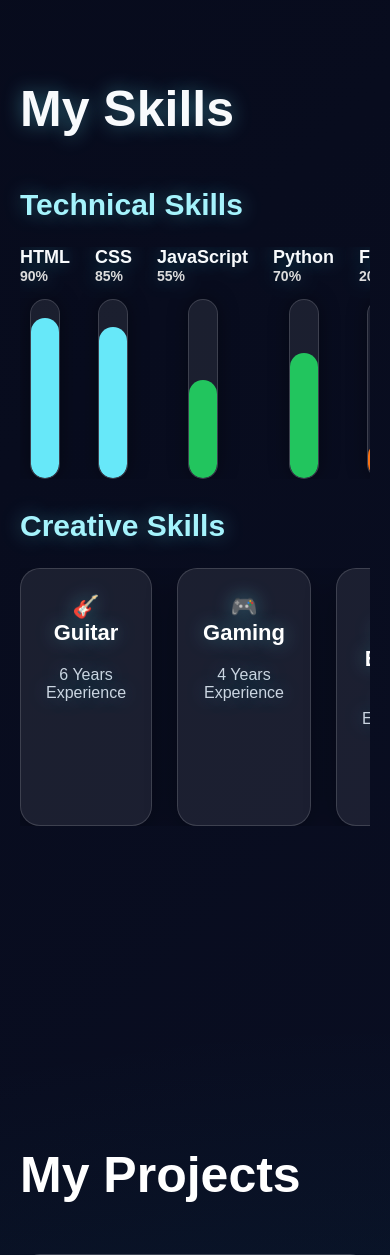
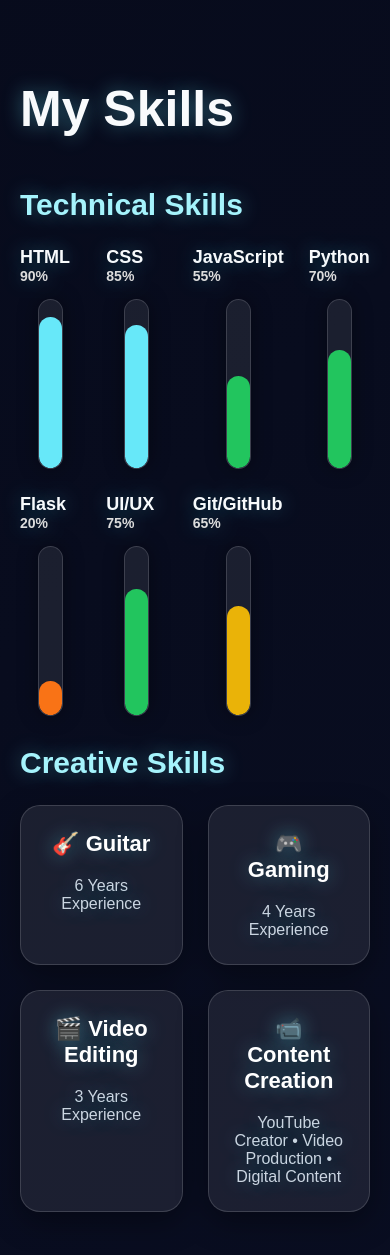
Before and after one commit to ZyvexWasNotHere/Zyvex-website, a Flask app: page / in a window 390 px wide. Shown: the part 2202-3457 px from the top of the page. Run offline with Flask 3, Linux system fonts and the light colour scheme.

Commit message:
Update portfolio.css

```diff
--- a/static/css/portfolio.css
+++ b/static/css/portfolio.css
@@ -1024,3 +1024,43 @@ section {
   }
 
 }
+
+/* ================= MOBILE SKILLS GRID ================= */
+
+@media(max-width:500px) {
+
+  .skills-container {
+    display: grid;
+    grid-template-columns: repeat(4, 1fr);
+    gap: 35px 15px;
+    width: 100%;
+    overflow: visible;
+  }
+
+
+  .skill {
+    width: auto;
+  }
+
+
+  .bar {
+    width: 25px;
+    height: 170px;
+  }
+
+}
+
+@media(max-width:500px) {
+
+  .creative-container {
+    grid-template-columns: repeat(2, 1fr);
+    gap: 20px;
+  }
+
+
+  .creative-skill {
+    width: 100%;
+    min-height: 150px;
+  }
+
+}
```
